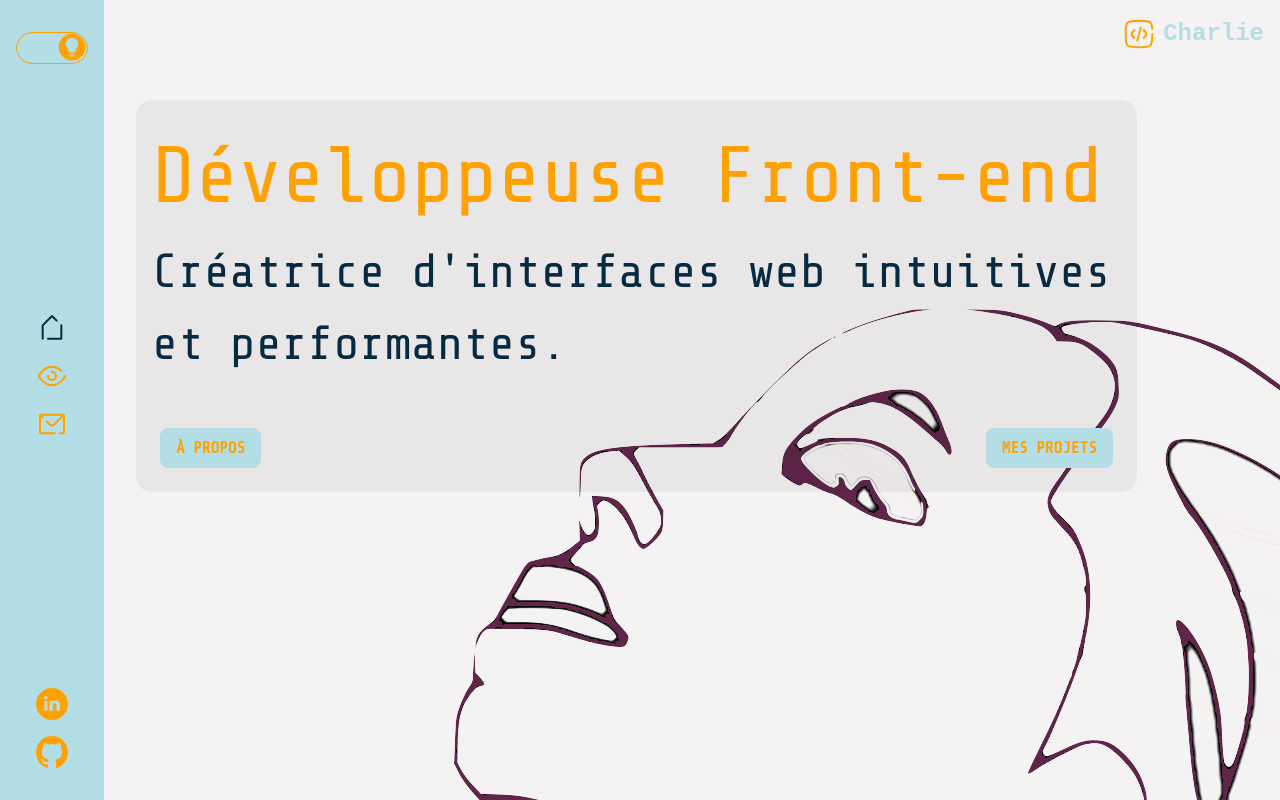
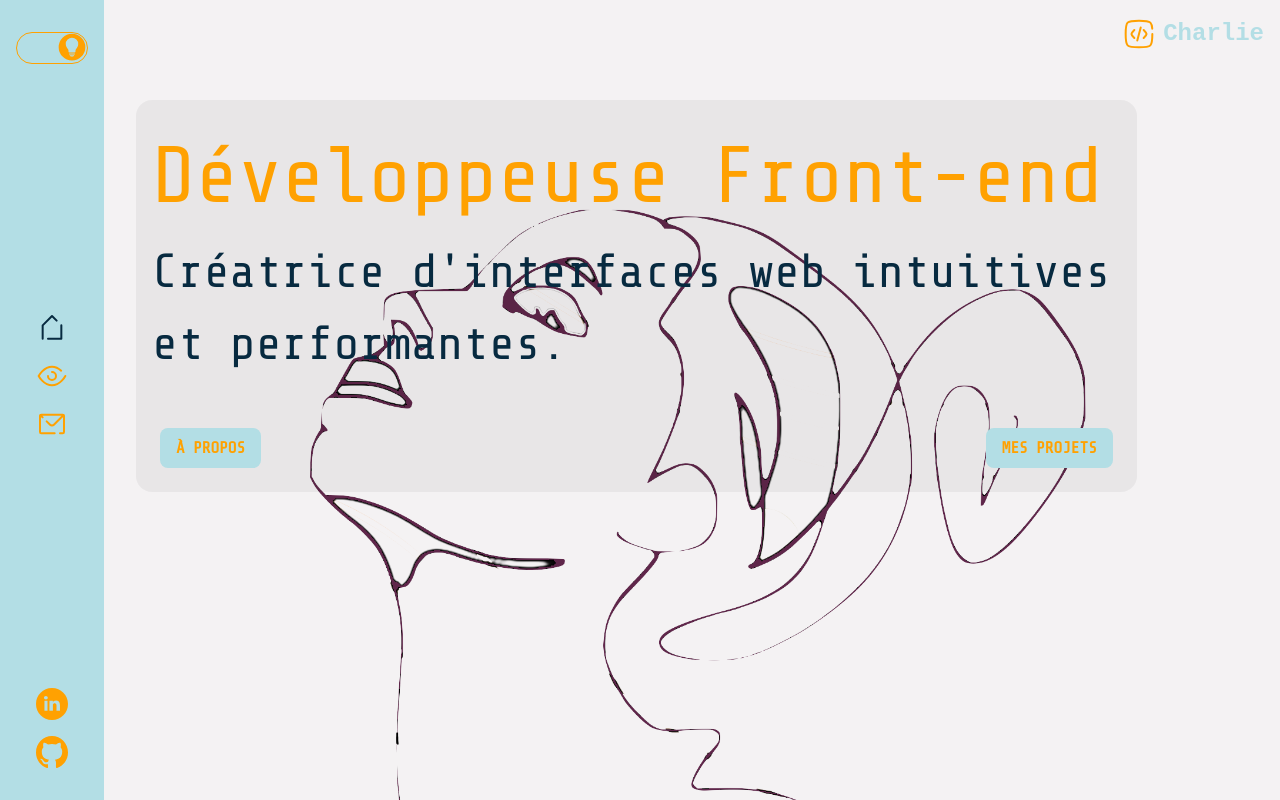
Before and after one commit to charlie-boudou/portfolio, a React (Create React App) app: page / in a window 1280 px wide. Shown: the top 800 px of the page. Built offline with nearby package versions, Linux system fonts and the light colour scheme; a web font is replaced by a local one.

Commit message:
fix links

```diff
--- a/src/pages/Home.tsx
+++ b/src/pages/Home.tsx
@@ -4,7 +4,7 @@ import { About } from "../components/home/About";
 
 function Home(): JSX.Element {
   return (
-    <div className="p-[1rem] flex flex-col bg-auto bg-[url('../assets/images/lines_modified_image.png')]">
+    <div className="p-[1rem] flex flex-col bg-contain bg-no-repeat bg-right-top bg-[url('../assets/images/lines_modified_image.png')]">
       <HomeCard />
       <About />
     </div>
--- a/src/pages/Layout.tsx
+++ b/src/pages/Layout.tsx
@@ -11,7 +11,7 @@ function Layout({ children }: ILayoutProps): JSX.Element {
   const theme = useSelector((state: any) => state.theme);
 
   return (
-    <div className="md:flex w-full h-full">
+    <div className={`md:flex w-full h-full ${theme.backgroundColor}`}>
         <Sidebar />
         <div
             className={`${theme.backgroundColor} h-full w-full`}
--- a/src/utils/datas.tsx
+++ b/src/utils/datas.tsx
@@ -24,7 +24,7 @@ export const sidebarBottomLinks = (): ISidebarLink[] => [
     {
       icon: <LinkedinIcon />,
       name: 'linkedin',
-      link: 'www.linkedin.com/in/charlie-boudou-7a8a051b7',
+      link: 'https://www.linkedin.com/in/charlie-boudou-7a8a051b7',
     },
     {
       icon: <GitIcon />,
```
